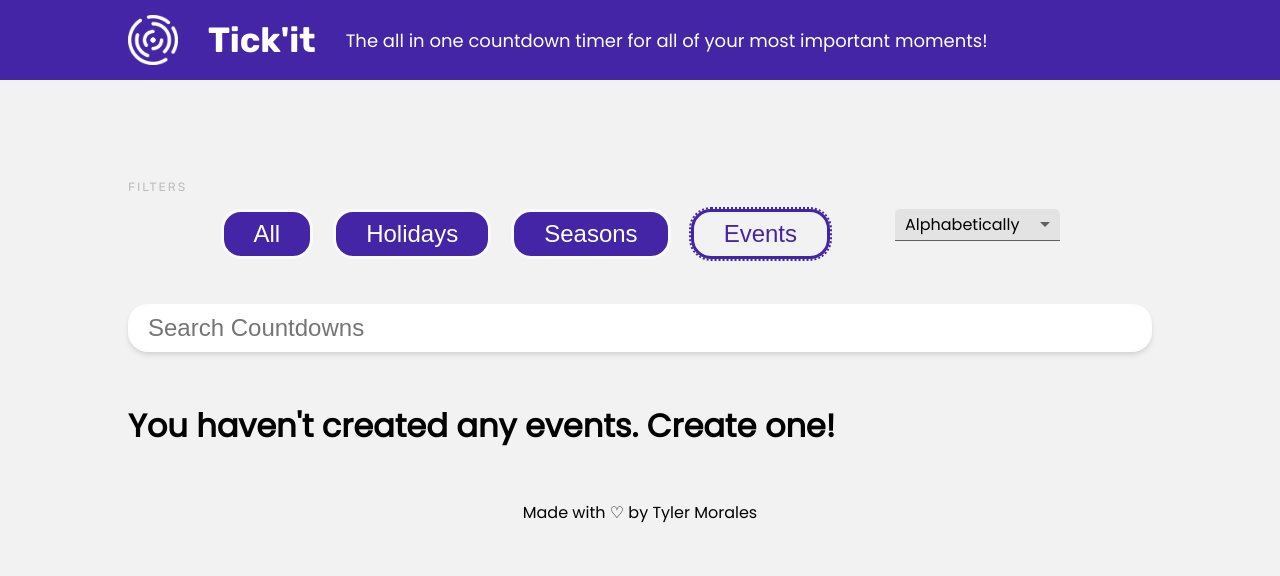
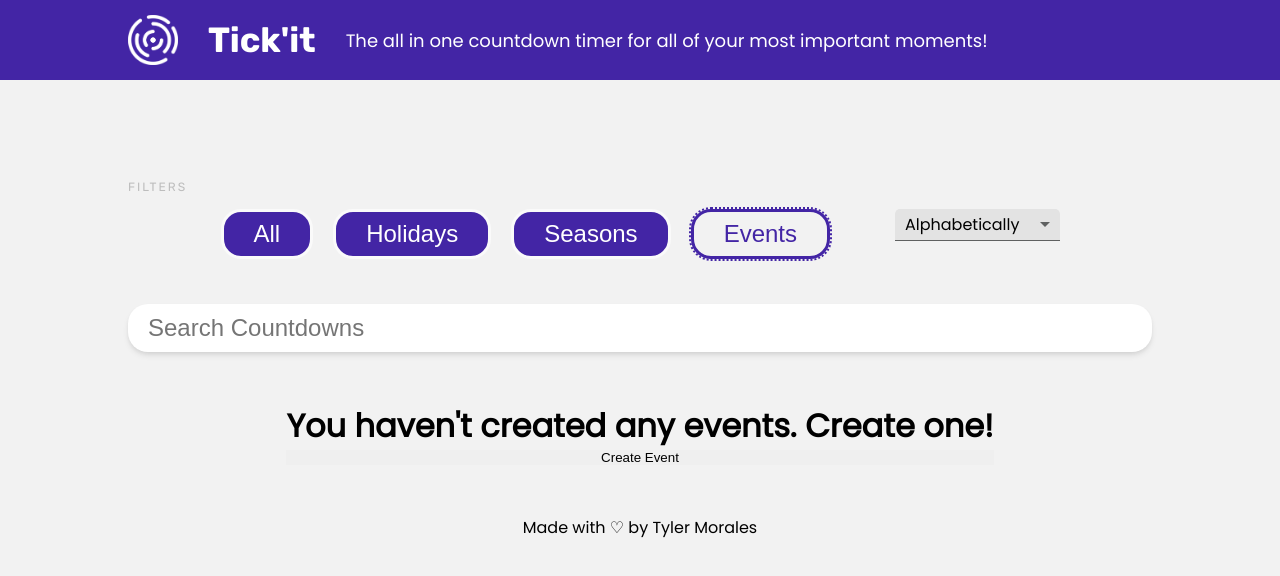
Before and after one commit to tyler-morales/countdown, a Vue app: page / in a window 1280 px wide. Both pictures are taken after a click on the button "Events". Shown: the top 576 px of the page. Built offline with nearby package versions, Linux system fonts and the light colour scheme.

Commit message:
💄 Add simple styles for case where no custom events were made

```diff
--- a/src/components/CardContainer.vue
+++ b/src/components/CardContainer.vue
@@ -5,9 +5,13 @@
       :key="index"
       :event="event"
     />
-    <h1 v-if="customCount == 0 && this.filter == 'custom'">
-      You haven't created any events. Create one!
-    </h1>
+    <div
+      class="createEventBox"
+      v-if="customCount == 0 && this.filter == 'custom'"
+    >
+      <h1>You haven't created any events. Create one!</h1>
+      <button>Create Event</button>
+    </div>
   </div>
 </template>
 
@@ -125,6 +129,13 @@ export default {
 </script>
 
 <style lang="scss" scoped>
+.createEventBox {
+  margin: 0 auto;
+  display: flex;
+  justify-content: center;
+  flex-direction: column;
+  text-align: center;
+}
 .cards {
   display: flex;
   flex-wrap: wrap;
```
